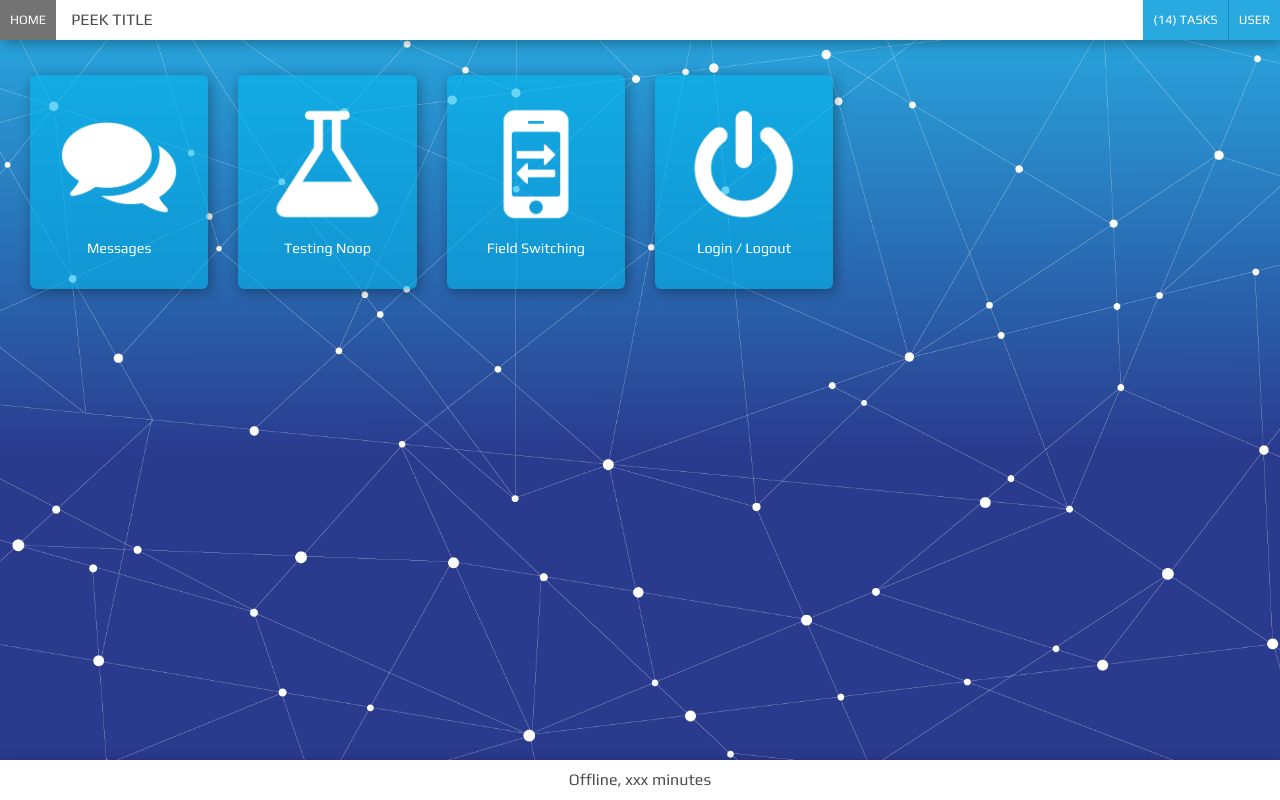
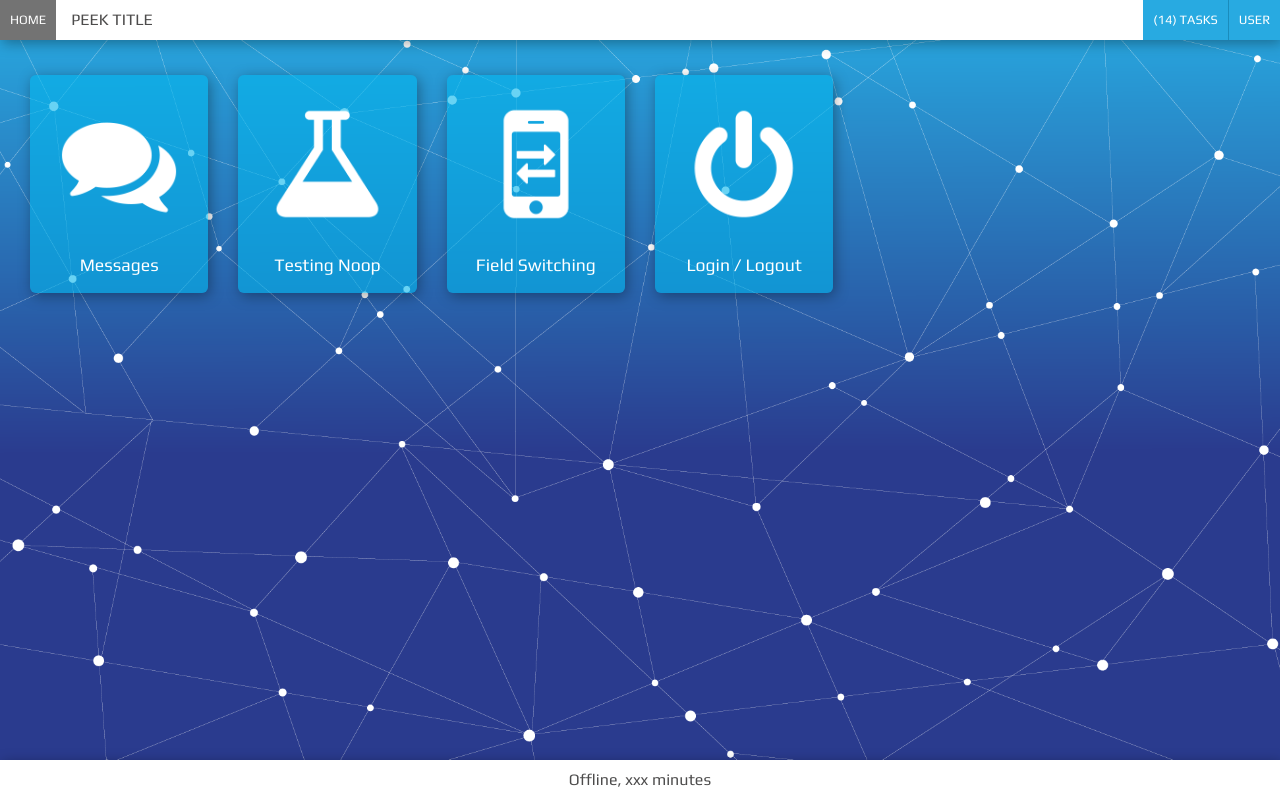
Before and after one commit to Synerty/peek-mobile-theme, a website: page examples/home_screen.html in a window 1280 px wide. Drawn offline with nearby package versions, Linux system fonts and the light colour scheme.

Commit message:
update made to CSS layout to accomidate for longer app text, PEEK-77

```diff
--- a/scss/layout.web/_chat_list.scss
+++ b/scss/layout.web/_chat_list.scss
@@ -11,5 +11,4 @@
     border-radius: $general_border_radius;
   }
 
-
 }
--- a/scss/layout.web/_home.scss
+++ b/scss/layout.web/_home.scss
@@ -16,15 +16,22 @@
     margin-top: $general_padding*2;
     padding: $general_padding*2;
 
-    @media (min-width: 970px){
-      font-size: 0.9em ;
-    }
+    position: relative;
 
 
     .home-screen-image{
       width: 100%;
       height: auto;
+      padding-bottom: 40px;
+    }
+
+    .home-screen-title{
+      position: absolute;
+      left: 0px;
+      bottom: 0px;
       padding-bottom: $general_padding;
+      width: 100%;
+      padding: $general_padding;
     }
 
     }
--- a/scss/style/_chat_list.scss
+++ b/scss/style/_chat_list.scss
@@ -1,4 +1,4 @@
-.plugin-chat-list{
+.chat-list-messages{
 
   .messages{
     font-size: 1.2em;
```
Also changed, not shown: dist/layout.web.css, dist/style.css, scss/style/_home.scss (line endings or trailing spaces).
